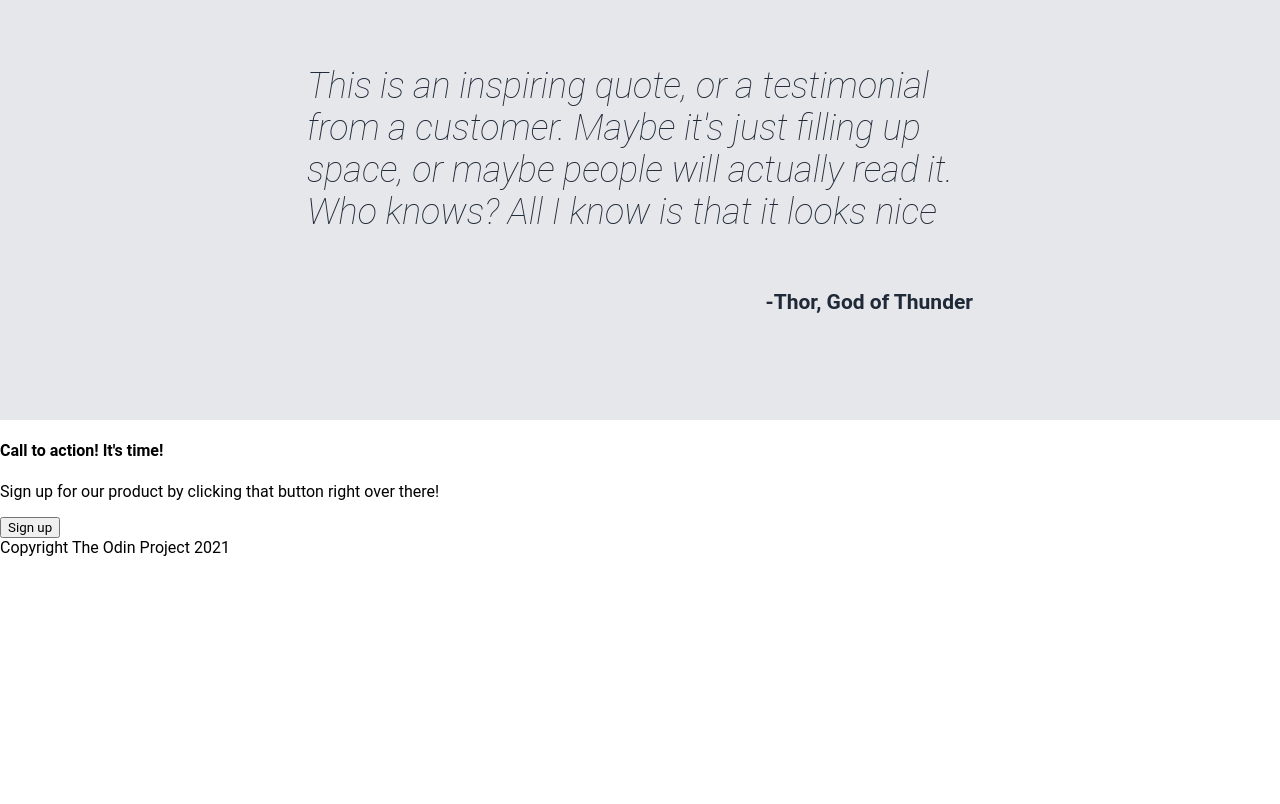
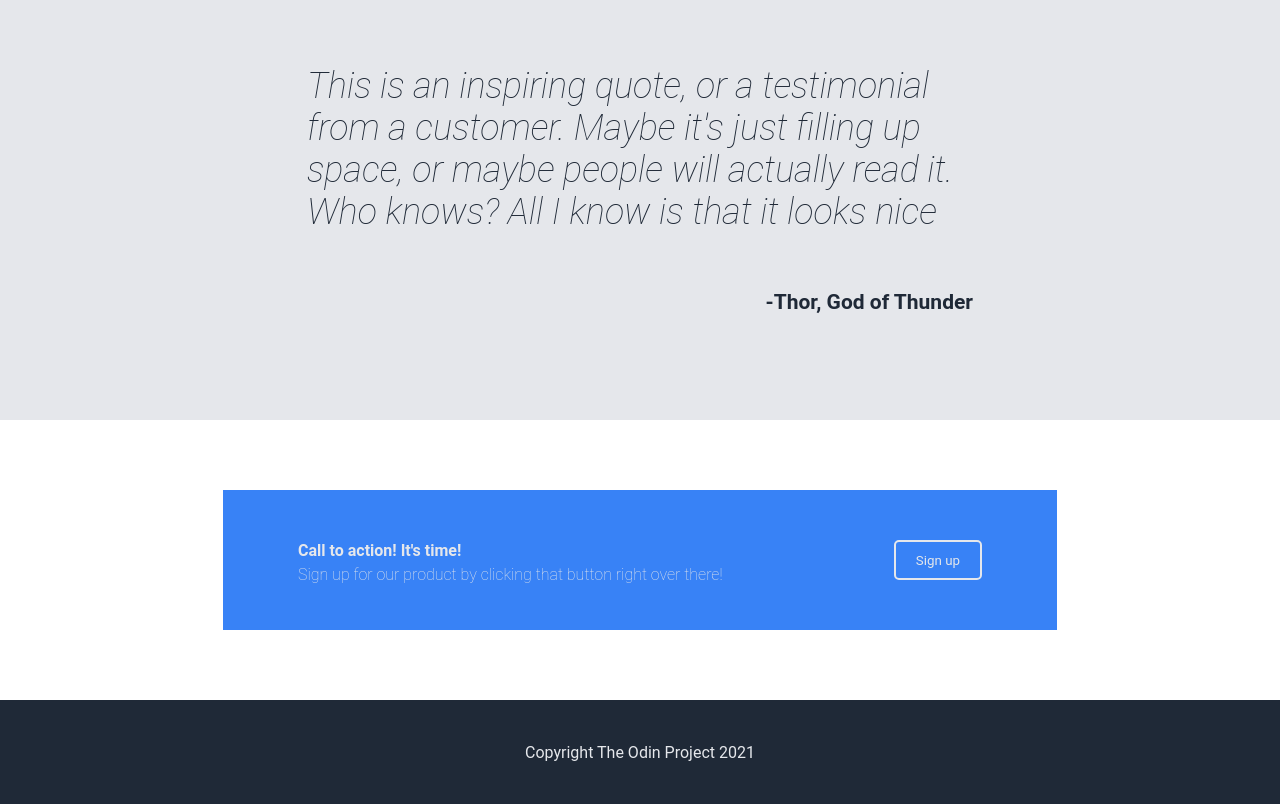
Before and after one commit to babypotato0/landing-page, a plain HTML site: page index.html in a window 1280 px wide. Shown: the part 1076-1880 px from the top of the page. Before the commit the page ends 1633 px from the top, so only its background shows below. Drawn offline with Linux system fonts and the light colour scheme.

Commit message:
added cta and footer sections, done

```diff
--- a/index.html
+++ b/index.html
@@ -79,9 +79,11 @@
 
         <div class="cta">
             <div class="cta-box">
-            <h4>Call to action! It's time!</h4>
-            <p>Sign up for our product by clicking
+                <div class="cta-text">
+                <h4>Call to action! It's time!</h4>
+                <p>Sign up for our product by clicking
                 that button right over there!</p>
+                </div>
             <button id="cta-btn">Sign up</button>
             </div>
         </div>
--- a/style.css
+++ b/style.css
@@ -151,3 +151,52 @@ h2 {
     font-style: normal;
     text-align: right;
 }
+
+.cta {
+    display: flex;
+    justify-content: center;
+    align-items: center;
+    padding: 70px;
+}
+
+.cta-box {
+    background-color: #3882F6;
+    width: 60%;
+    display: flex;
+    justify-content: space-between;
+    padding: 30px 75px;
+}
+
+.cta-text {
+    color: #E5E7EB;
+}
+
+h4 {
+    font-weight: 700;
+    margin-bottom: 5px;
+}
+
+.cta-text p {
+    font-weight: 200;
+    margin-top: 5px;
+}
+
+#cta-btn {
+    background-color: #3882F6;
+    color: #E5E7EB;
+    height: 40px;
+    border: solid 2px #E5E7EB;
+    border-radius: 5px;
+    padding: 5px 20px;
+    margin: auto 0;
+}
+
+footer {
+    display: flex;
+    justify-content: center;
+    align-items: center;
+    background-color: #1F2937;
+    color: #E5E7EB;
+    padding: 20px;
+    height: 8vh;
+}
```
